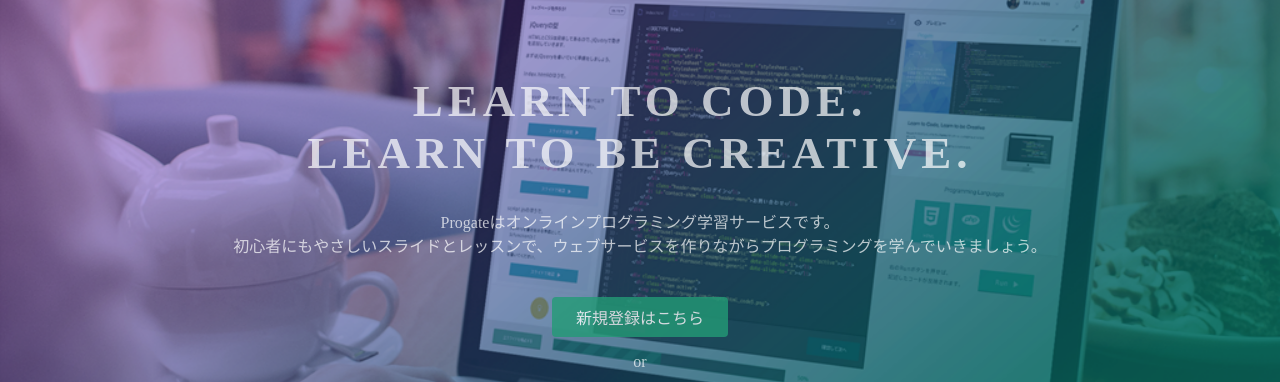
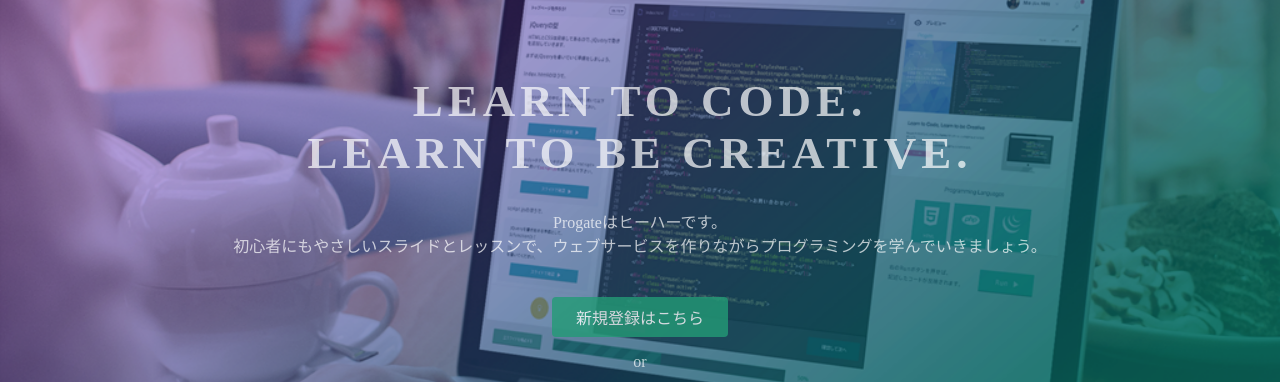
Before and after one commit to T-sota/T-sota.github.io, a plain HTML site: page index.html in a window 1280 px wide. Shown: the part 135-517 px from the top of the page. Drawn offline with Linux system fonts and the light colour scheme.

Commit message:
Update index.html

```diff
--- a/index.html
+++ b/index.html
@@ -24,7 +24,7 @@
   <div class="top-wrapper">
     <div class="container">
       <h1>LEARN TO CODE.<br>LEARN TO BE CREATIVE.</h1>
-      <p>Progateはオンラインプログラミング学習サービスです。<br>初心者にもやさしいスライドとレッスンで、ウェブサービスを作りながらプログラミングを学んでいきましょう。</p>
+      <p>Progateはヒーハーです。<br>初心者にもやさしいスライドとレッスンで、ウェブサービスを作りながらプログラミングを学んでいきましょう。</p>
       <div class="btn-wrapper">
         <a href="#" class="btn signup">新規登録はこちら</a>
         <p>or</p>
```
